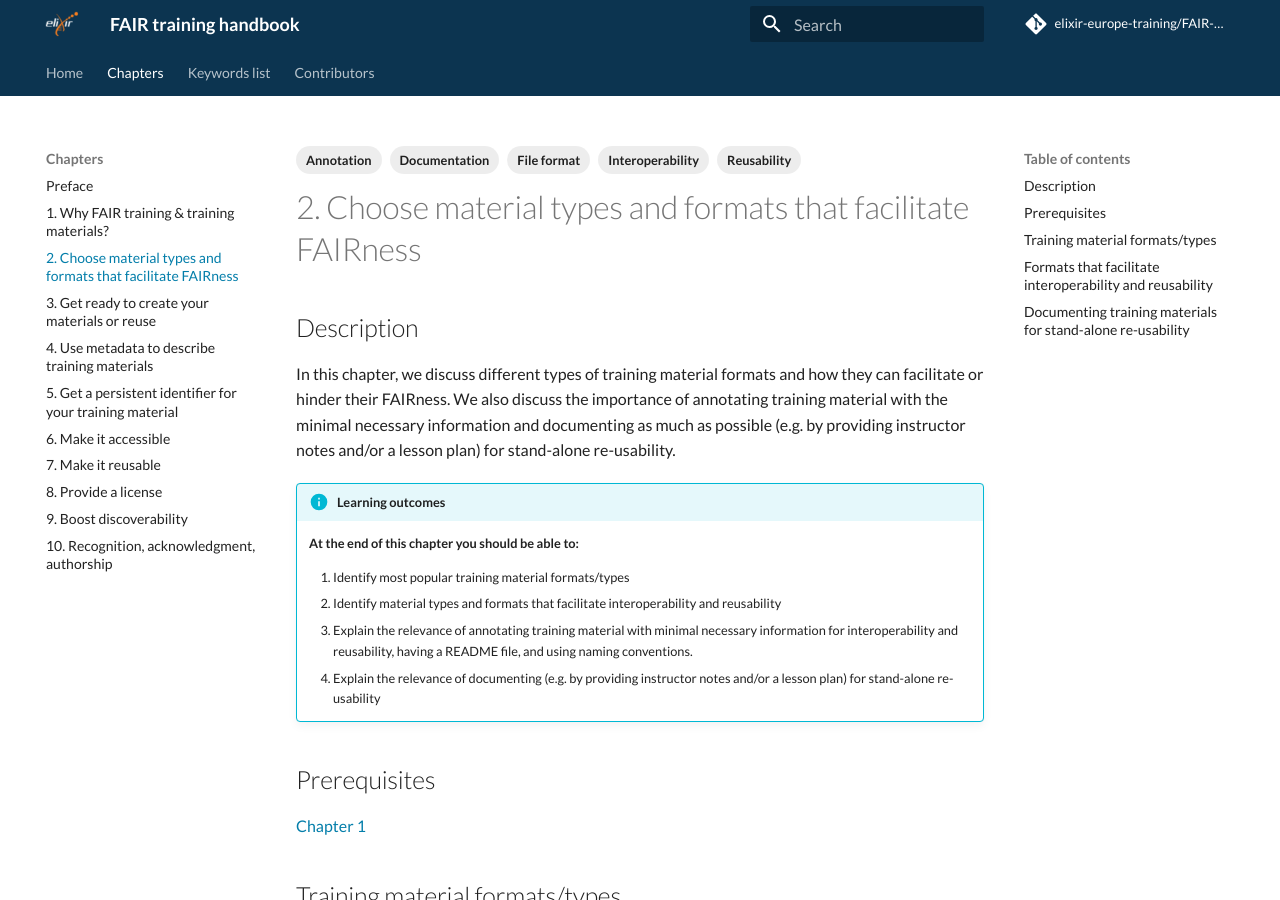
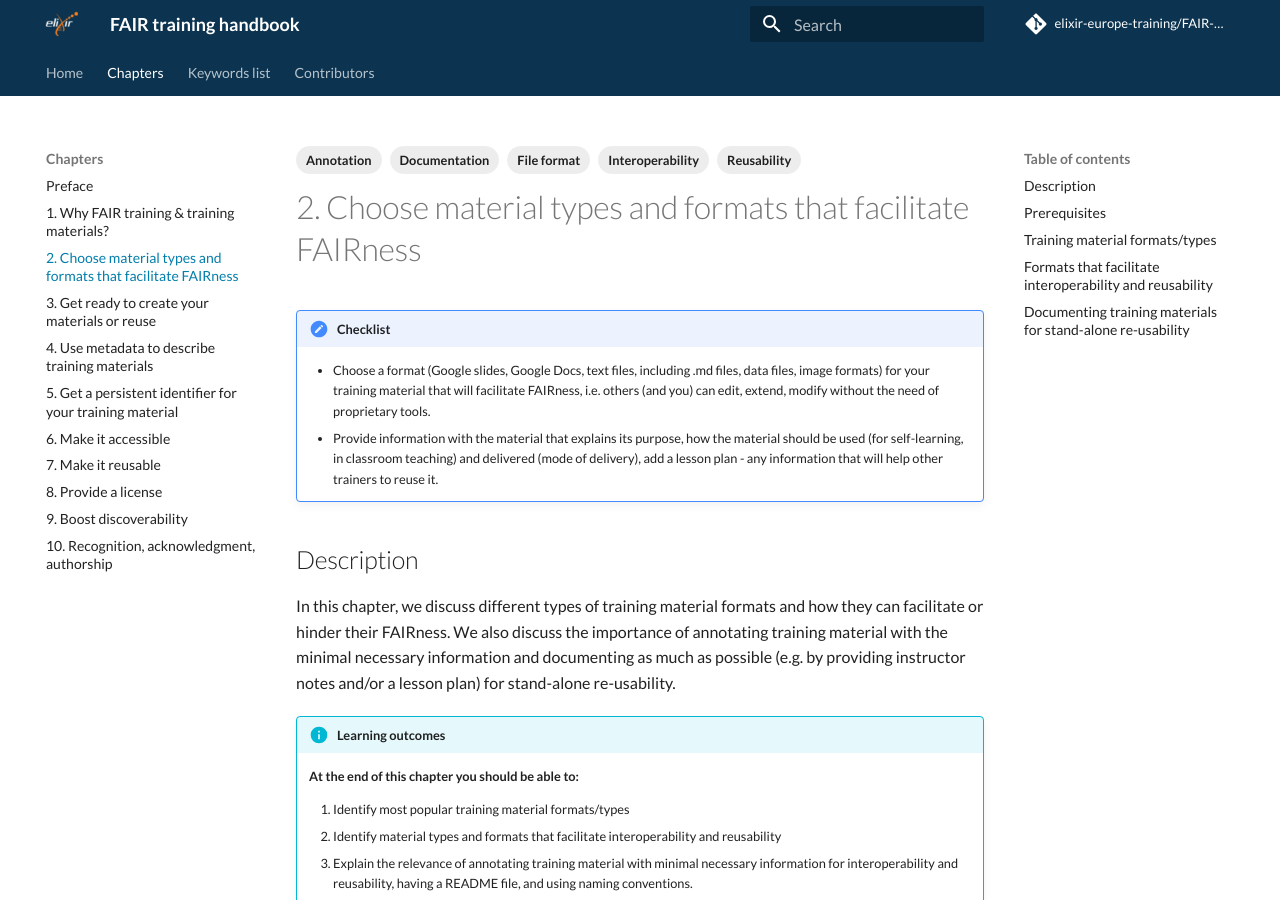
Before and after one commit to elixir-europe-training/ELIXIR-TrP-FAIR-training-handbook, an MkDocs documentation site: the page built from docs/chapters/chapter_02.md, in a window 1280 px wide and 900 px high. Built offline with MkDocs 1.6.1 and Material for MkDocs 9.7.7, drawn with Linux system fonts in a browser that asks for light colours; comment, search, counter and statistics services are not loaded.

Commit message:
Update chapter_02.md - adding the Checklist to this chapter

```diff
--- a/docs/chapters/chapter_02.md
+++ b/docs/chapters/chapter_02.md
@@ -8,6 +8,12 @@ tags:
 
 ---
 <!-- Chapter Types of training materials and their features related to the FAIR training -->
+
+!!! Checklist
+
+    - Choose a format (Google slides, Google Docs, text files, including .md files, data files, image formats) for your  training material that will facilitate FAIRness, i.e. others (and you) can edit, extend, modify without the need of proprietary tools.
+    - Provide information with the material that explains its purpose, how the material should be used (for self-learning, in classroom teaching) and delivered (mode of delivery), add a lesson plan - any information that will help other trainers to reuse it.
+
 
 ## Description
 
```
